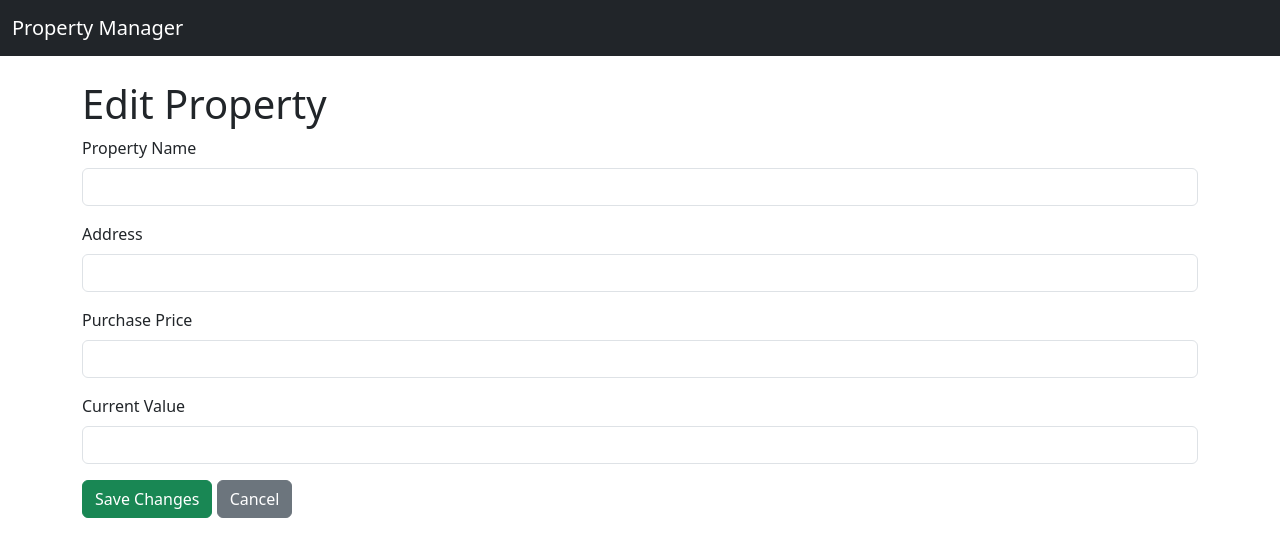
After one commit to JerryRyan747/property-manager, a Flask app: template app/templates/edit_property.html in a window 1280 px wide. The commit adds this page. Shown: the top 557 px of the page. Run offline with Flask 3, Linux system fonts and the light colour scheme; the template is opened without the code that fills it, so the values that code supplies are empty.

Commit message:
Implement property editing

```diff
--- /dev/null
+++ b/app/templates/edit_property.html
@@ -0,0 +1,97 @@
+{% extends "base.html" %}
+
+{% block content %}
+
+<h1>Edit Property</h1>
+
+<form method="POST">
+
+    <div class="mb-3">
+
+        <label class="form-label">Property Name</label>
+
+        <input
+
+            class="form-control"
+
+            type="text"
+
+            name="name"
+
+            value="{{ property.name }}"
+
+            required>
+
+    </div>
+
+    <div class="mb-3">
+
+        <label class="form-label">Address</label>
+
+        <input
+
+            class="form-control"
+
+            type="text"
+
+            name="address"
+
+            value="{{ property.address }}"
+
+            required>
+
+    </div>
+
+    <div class="mb-3">
+
+        <label class="form-label">Purchase Price</label>
+
+        <input
+
+            class="form-control"
+
+            type="number"
+
+            step="0.01"
+
+            name="purchase_price"
+
+            value="{{ property.purchase_price }}"
+
+            required>
+
+    </div>
+
+    <div class="mb-3">
+
+        <label class="form-label">Current Value</label>
+
+        <input
+
+            class="form-control"
+
+            type="number"
+
+            step="0.01"
+
+            name="current_value"
+
+            value="{{ property.current_value or '' }}">
+
+    </div>
+
+    <button type="submit" class="btn btn-success">
+
+        Save Changes
+
+    </button>
+
+    <a href="{{ url_for('main.home') }}" class="btn btn-secondary">
+
+        Cancel
+
+    </a>
+
+</form>
+
+{% endblock %}
```
Also changed, not shown: app/routes/main.py (+53 -13 lines), app/templates/home.html (+39 -1 lines).
